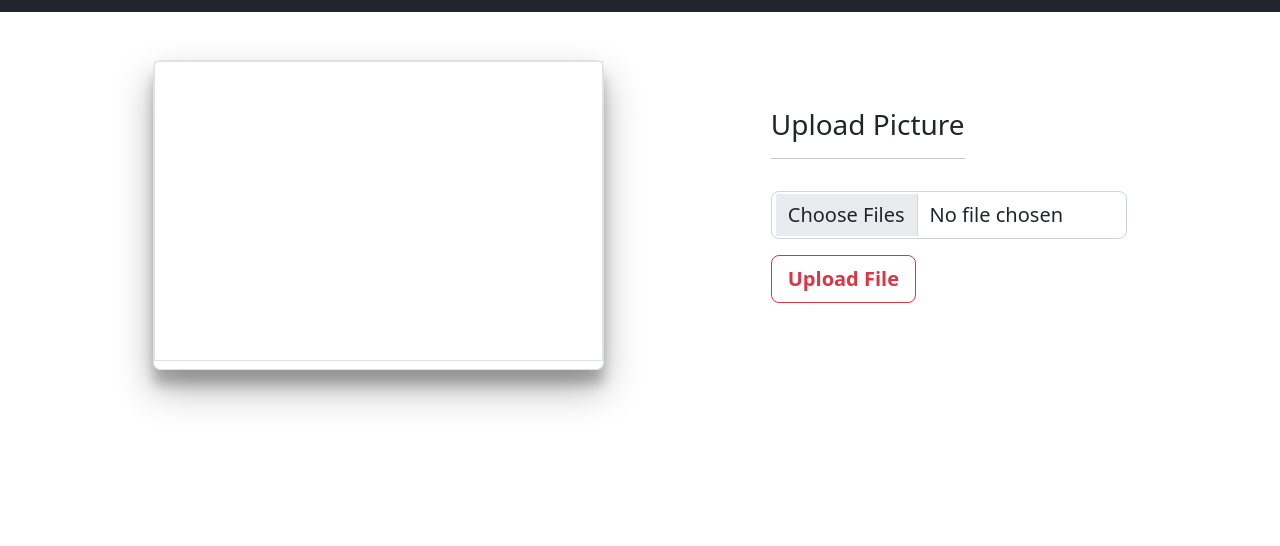
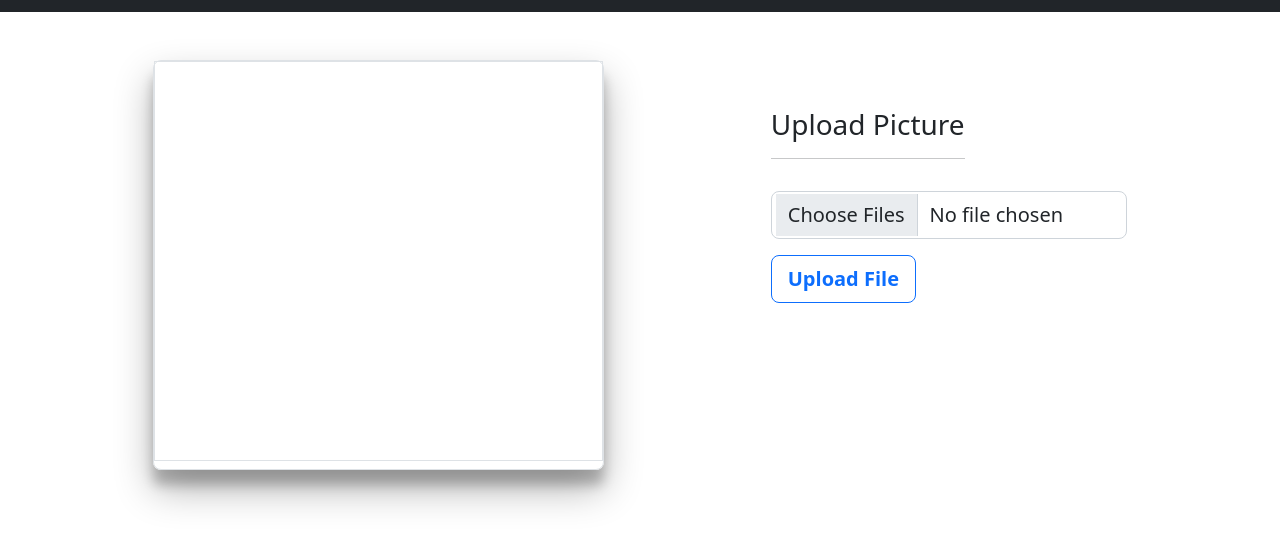
Before and after one commit to Savindi20/File_Uploader, a plain HTML site: page Front_End/index.html in a window 1280 px wide. Shown: the part 50-596 px from the top of the page. Drawn offline with Linux system fonts and the light colour scheme; no server answers.

Commit message:
index file updated

```diff
--- a/Front_End/index.html
+++ b/Front_End/index.html
@@ -18,8 +18,8 @@
 <section class="container mt-5">
     <div class="row justify-content-around">
         <div class="col-5">
-            <div  class="sectionBorder border w-100" style="height: 310px">
-                <div id="display" class="border border-1, w-100" style="height: 300px"></div>
+            <div  class="sectionBorder border w-100" style="height: 410px">
+                <div id="display" class="border border-1, w-100" style="height: 400px"></div>
             </div>
         </div>
         <div class="col-4 mt-5">
@@ -30,7 +30,7 @@
                     <input class="form-control mt-2" name="fileString" type="file" id="fileString"
                            aria-describedby="inputGroup-sizing-lg" multiple>
                 </div>
-                <button type="button" id="btnUpload" class="btn btn-outline-danger mt-3 btn-lg fw-bolder">Upload File</button>
+                <button type="button" id="btnUpload" class="btn btn-outline-primary mt-3 btn-lg fw-bolder">Upload File</button>
             </form>
         </div>
     </div>
```
